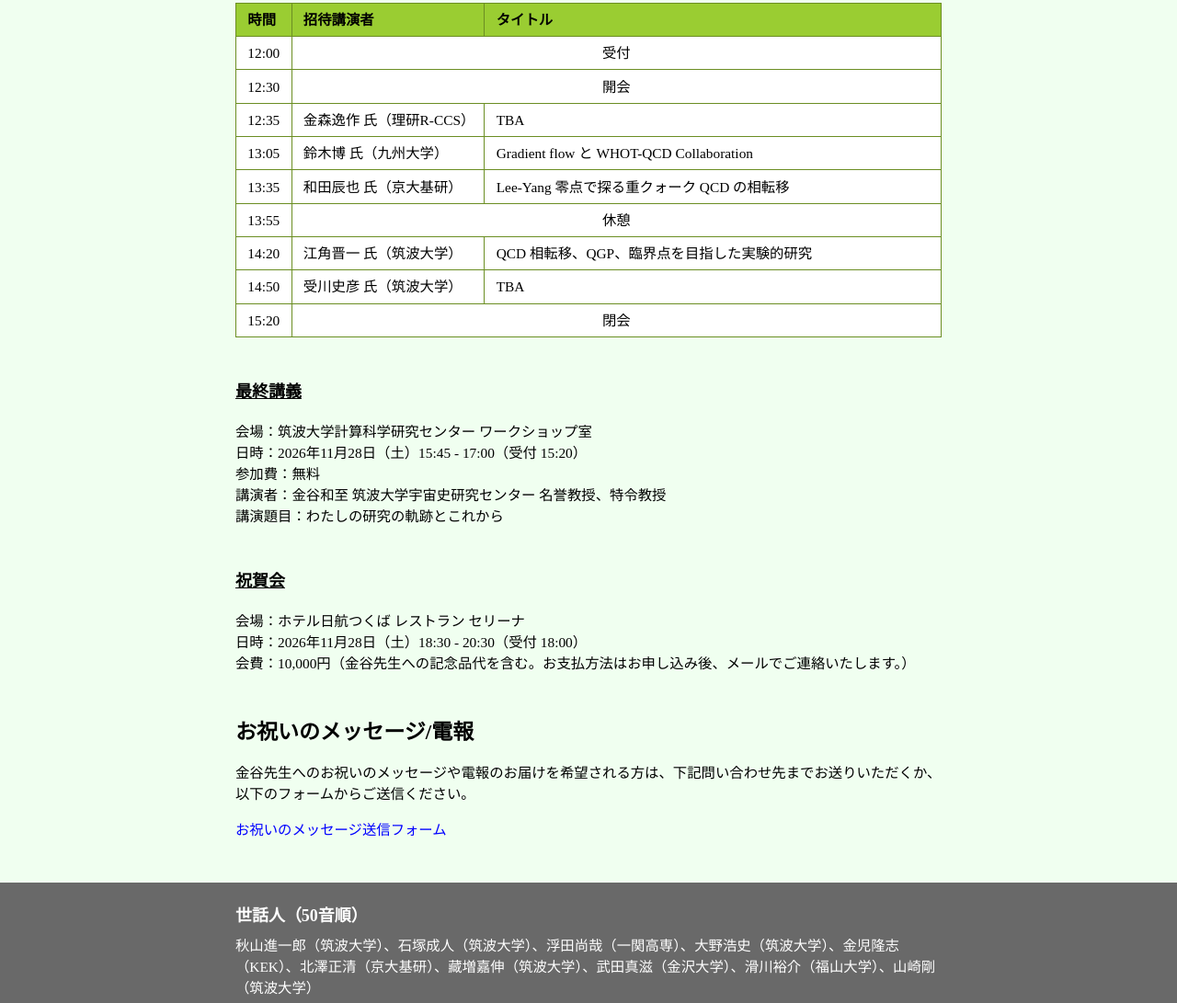
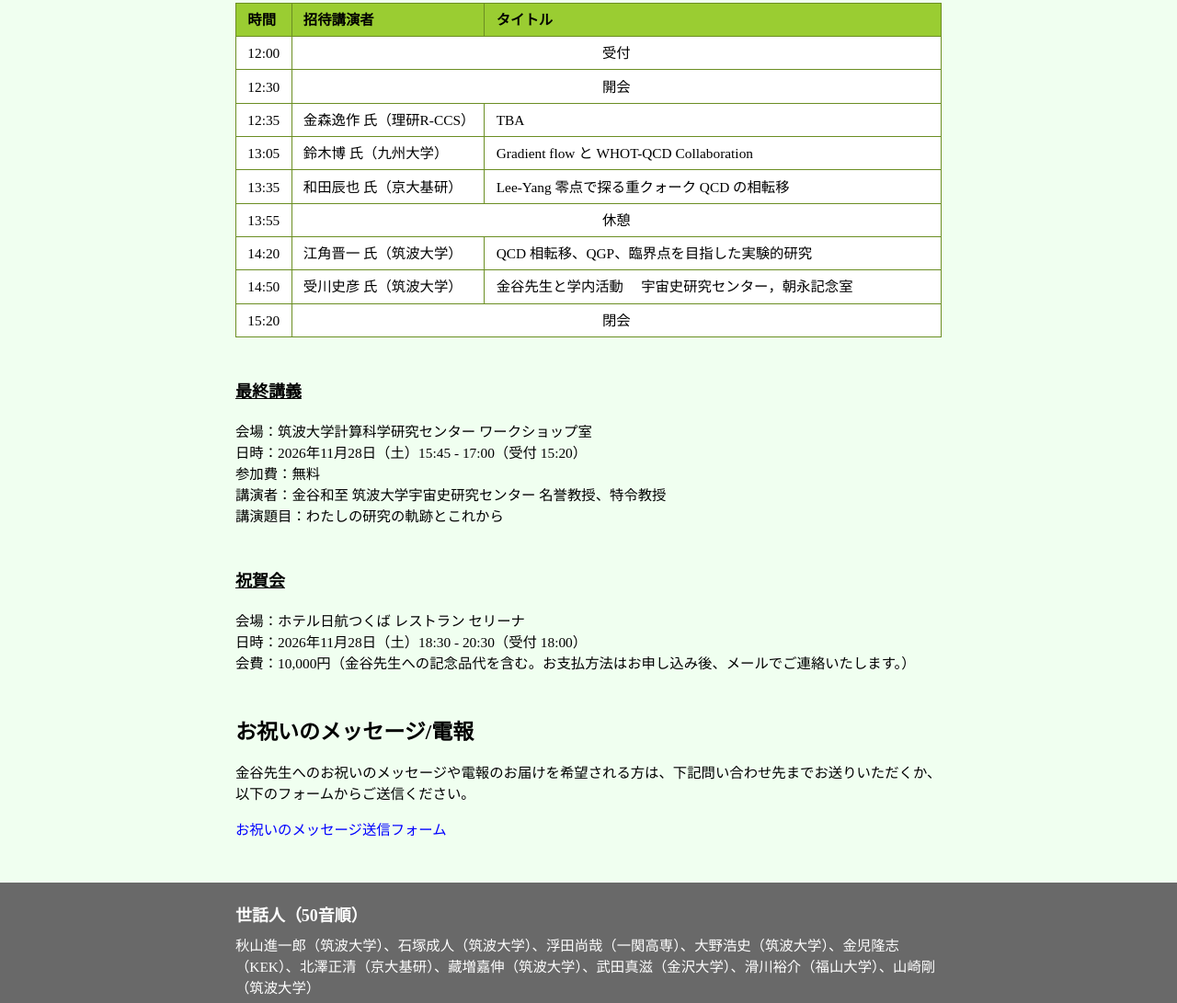
Before and after one commit to hohno0223/kanaya_final_lecture, a plain HTML site: page index.html in a window 1280 px wide. Shown: the part 1459-2550 px from the top of the page at 92% size. Drawn offline with Linux system fonts and the light colour scheme.

Commit message:
Update index.html

```diff
--- a/index.html
+++ b/index.html
@@ -168,7 +168,7 @@
             <tr>
               <td>14:50</td>
               <td>受川史彦 氏（筑波大学）</td>
-              <td>TBA</td>
+              <td>金谷先生と学内活動　 宇宙史研究センター，朝永記念室</td>
             </tr>
             <tr class="program-special">
               <td>15:20</td>
```
